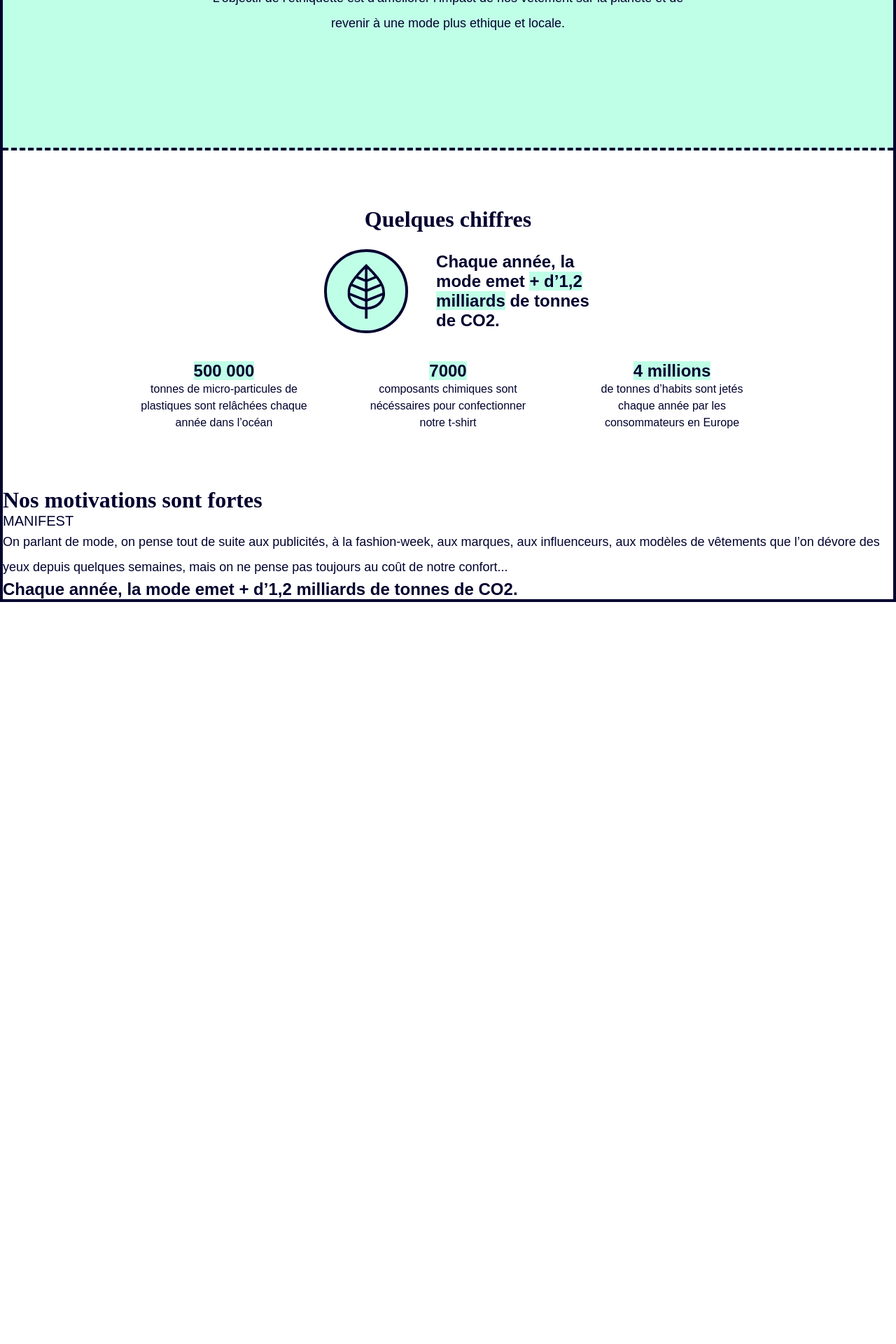
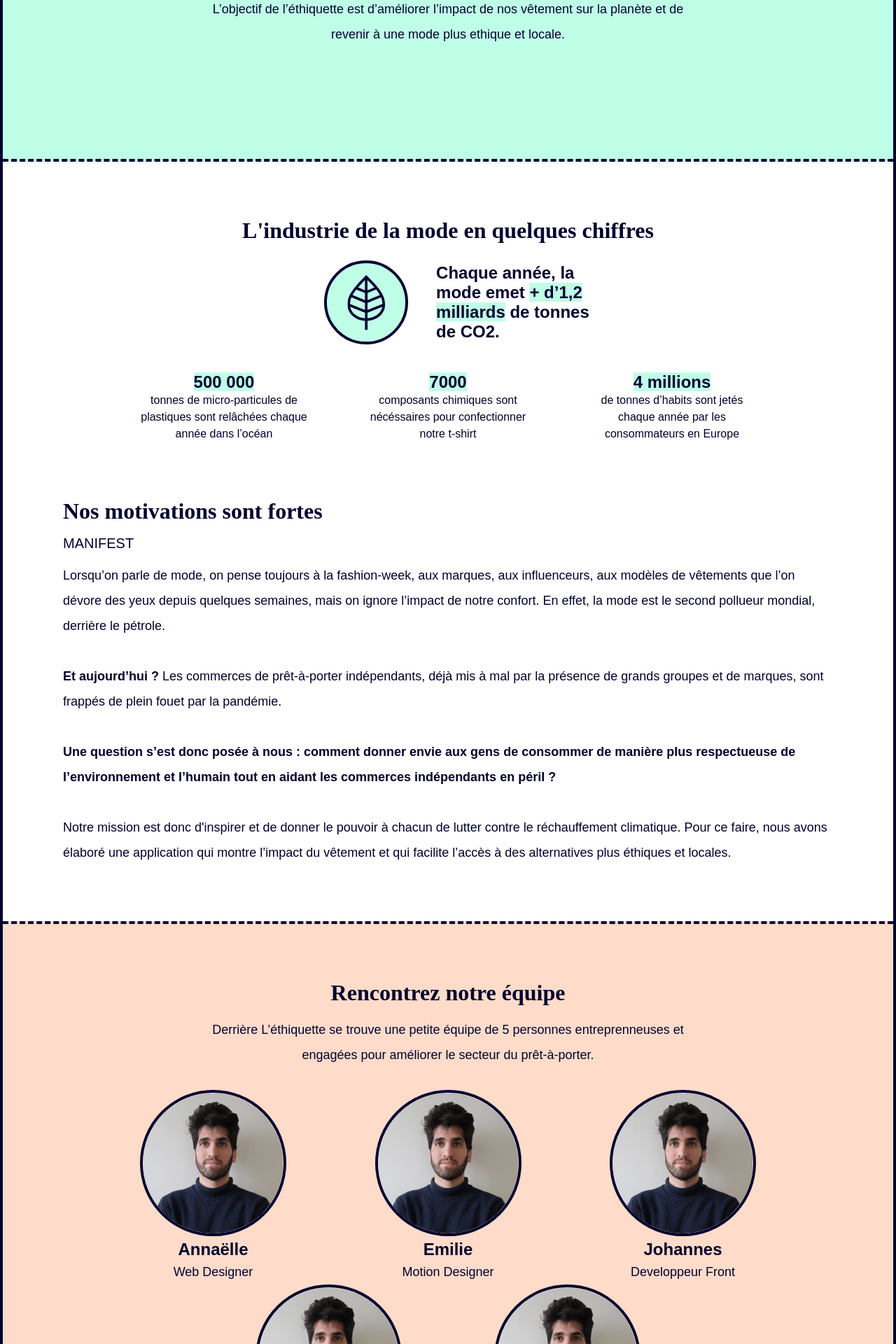
Before and after one commit to Pugonaute/Phygital, a PHP site: page /pages/a-propos.php in a window 1280 px wide. Shown: the part 320-2240 px from the top of the page at 70% size. Before the commit the page ends 1180 px from the top, so only its background shows below. Run offline with PHP 8.4, Linux system fonts and the light colour scheme; data that the repository does not hold is empty.

Commit message:
a propos

```diff
--- a/css/style.css
+++ b/css/style.css
@@ -89,10 +89,10 @@ h4 {
 p {
   font-size: 18px;
   line-height: 2em;
-  font-weight: 30000;
+  font-weight: 300;
   color: #00012E; }
 
-#hero .conteneur, #presentation .conteneur, #detail .conteneur, #marques .conteneur, #rejoignez-nous .conteneur, #rejoignez-nous .conteneur .infos-commercant, #en-tete .conteneur, #chiffre .conteneur, footer div:first-child div {
+#hero .conteneur, #presentation .conteneur, #detail .conteneur, #marques .conteneur, #rejoignez-nous .conteneur, #rejoignez-nous .conteneur .infos-commercant, #en-tete .conteneur, #chiffre .conteneur, #equipe .conteneur, #equipe .conteneur .presentation-equipe, #methode .conteneur, footer div:first-child div {
   display: flex;
   flex-direction: column; }
 
@@ -101,7 +101,7 @@ footer, footer div:last-child {
   flex-direction: column;
   justify-content: center; }
 
-header, header nav, header nav ul, #hero .conteneur .vignettes, #detail .conteneur .scannez .mosaique, #detail .conteneur .participez .mosaique, #detail .conteneur .scannez .action, #detail .conteneur .participez .action, #detail .conteneur .comparez .mosaique, #detail .conteneur .action, #valeur .conteneur, #chiffre .conteneur .row, #chiffre .conteneur .column, footer div:first-child nav {
+header, header nav, header nav ul, #hero .conteneur .vignettes, #detail .conteneur .scannez .mosaique, #detail .conteneur .participez .mosaique, #detail .conteneur .scannez .action, #detail .conteneur .participez .action, #detail .conteneur .comparez .mosaique, #detail .conteneur .action, #valeur .conteneur, #chiffre .conteneur .row, #chiffre .conteneur .column, #equipe .conteneur .row1, #equipe .conteneur .row2, footer div:first-child nav {
   display: flex;
   flex-direction: row; }
 
@@ -110,7 +110,7 @@ footer div:first-child, footer div:first-child nav ul {
   flex-direction: row;
   align-items: center; }
 
-body #hero, body #presentation, body #detail, body #marques, body #valeur, body #rejoignez-nous, body #en-tete, body #chiffre {
+body #hero, body #presentation, body #detail, body #marques, body #valeur, body #rejoignez-nous, body #en-tete, body #chiffre, body #manifest, body #equipe, body #methode {
   display: flex;
   flex-direction: row;
   justify-content: center; }
@@ -320,7 +320,8 @@ header {
     align-items: center;
     text-align: center; }
     #en-tete .conteneur h1 {
-      width: 65%; }
+      width: 65%;
+      margin-bottom: 16px; }
     #en-tete .conteneur p {
       width: 65%; }
 
@@ -352,6 +353,52 @@ header {
         #chiffre .conteneur .column article p {
           font-size: 16px;
           line-height: 1.5em; }
+
+#manifest {
+  padding-bottom: 80px; }
+  #manifest h4 {
+    margin-top: 16px; }
+  #manifest p {
+    margin-top: 16px; }
+  #manifest span {
+    font-weight: bold; }
+
+#equipe {
+  padding: 80px 0px;
+  background: #FFDCC9;
+  border-top: dashed #00012E 4px;
+  border-bottom: dashed #00012E 4px; }
+  #equipe .conteneur {
+    align-items: center;
+    text-align: center; }
+    #equipe .conteneur img {
+      border: solid #00012E 4px;
+      border-radius: 100%; }
+    #equipe .conteneur .presentation-equipe {
+      align-items: center;
+      text-align: center;
+      width: 65%;
+      margin-bottom: 32px; }
+      #equipe .conteneur .presentation-equipe p {
+        margin-top: 16px; }
+    #equipe .conteneur .row1 {
+      justify-content: space-between;
+      width: 80%; }
+    #equipe .conteneur .row2 {
+      justify-content: space-between;
+      width: 50%; }
+
+#methode {
+  padding: 80px 0px; }
+  #methode .conteneur {
+    align-items: center;
+    text-align: center; }
+    #methode .conteneur p {
+      width: 80%;
+      margin-top: 16px; }
+    #methode .conteneur img {
+      margin-top: 16px;
+      border: solid #00012E 4px; }
 
 /* Footer */
 footer {
--- a/pages/a-propos.php
+++ b/pages/a-propos.php
@@ -20,7 +20,7 @@
 
     <section id="chiffre">
         <div class="conteneur">
-            <h2>Quelques chiffres</h2>
+            <h2>L'industrie de la mode en quelques chiffres</h2>
             <div class="row">
                 <img src="../img/ethique.svg" alt="icon pollution" class="bigicon">
                 <h3>Chaque année, la mode emet <span>+ d’1,2 milliards</span> de tonnes de CO2.</h3>
@@ -42,16 +42,69 @@
         </div>
     </section>
 
-    <section>
-        <div>
+    <section id="manifest">
+        <div class="conteneur">
             <h2>Nos motivations sont fortes</h2>
             <h4>Manifest</h4>
-            <p>On parlant de mode, on pense tout de suite aux publicités, à la fashion-week, aux marques, aux influenceurs, aux modèles de vêtements que l’on dévore des yeux depuis quelques semaines, mais on ne pense pas toujours au coût de notre confort...</p>
-        </div>
-        <div>
-            <article>
-
-                <h3>Chaque année, la mode emet + d’1,2 milliards de tonnes de CO2.</h3>
-            </article>
+            <p>Lorsqu’on parle de mode, on pense toujours à la fashion-week, aux marques, aux influenceurs, aux modèles de vêtements que l’on dévore des yeux depuis quelques semaines, mais on ignore l’impact de notre confort. En effet, la mode est le second pollueur mondial, derrière le pétrole.
+            <br><br>
+            <span>Et aujourd’hui ?</span> Les commerces de  prêt-à-porter indépendants, déjà mis à mal par la présence de grands groupes et de marques, sont frappés de plein fouet par la pandémie.
+            <br><br>
+            <span>
+            Une question s’est donc posée à nous : comment donner envie aux gens de consommer de manière plus respectueuse de l’environnement et l’humain tout en aidant les commerces indépendants en péril ?</span>
+            <br><br>
+            Notre mission est donc d'inspirer et de donner le pouvoir à chacun de lutter contre le réchauffement climatique. Pour ce faire, nous avons élaboré une application qui montre l’impact du vêtement et qui facilite l’accès à des alternatives plus éthiques et locales.
+            </p>
         </div>
     </section>
+
+    <section id="equipe">
+        <div class="conteneur">
+            <div class="presentation-equipe">
+                <h2>Rencontrez notre équipe</h2>
+                <p>Derrière L’éthiquette se trouve une petite équipe de 5 personnes entreprenneuses et engagées pour améliorer le secteur du prêt-à-porter.</p>
+            </div>
+            <div class="row1">
+                <article>
+                    <img src="../img/johannes.png" alt="">
+                    <h3>Annaëlle</h3>
+                    <p>Web Designer</p>
+                </article>
+                <article>
+                    <img src="../img/johannes.png" alt="">
+                    <h3>Emilie</h3>
+                    <p>Motion Designer</p>
+                </article>
+                <article>
+                    <img src="../img/johannes.png" alt="">
+                    <h3>Johannes</h3>
+                    <p>Developpeur Front</p>
+                </article>
+            </div>
+            <div class="row2">
+                <article>
+                    <img src="../img/johannes.png" alt="">
+                    <h3>Alex</h3>
+                    <p>Developpeur Back</p>
+                </article>
+                <article>
+                    <img src="../img/johannes.png" alt="">
+                    <h3>Jeremy</h3>
+                    <p>CEO</p>
+                </article>
+            </div>
+        </div>
+    </section>
+    <section id="methode">
+        <div class="conteneur">
+            <h2>Notre méthode</h2>
+            <p>Notre objectif principal est de donner à nos utilisateurs une évaluation simple basée sur 4 thématiques : l’écologie, le social, la santé et les animaux.
+            Cette évaluation se veut impartiale, transparente et basée sur des études scientifiques.
+            <br><br>
+            Elle est contrôlée par une equipe d’experts indépendants qui vérifient la pertinence des points essentiels de notre notation tout en prennant en compte l’actualité et les nouvelles mesures / normes de l’ADEME.</p>
+            <img src="../img/methode.png" alt="méthode">
+        </div>
+    </section>
+    <?php
+        include '../php/inc/footer.inc.php';
+    ?>
--- a/sass/helpers/_typo.scss
+++ b/sass/helpers/_typo.scss
@@ -102,6 +102,6 @@ h4{
 p{
 	font-size: $courant;
 	line-height: 2em;
-	font-weight: 30000;
+	font-weight: 300;
 	color:$blue;
 }
--- a/sass/structure/_body.scss
+++ b/sass/structure/_body.scss
@@ -2,7 +2,7 @@
 body{
     border: solid $blue 4px;
 
-    #hero,#presentation,#detail,#marques,#valeur,#rejoignez-nous,#en-tete,#chiffre{
+    #hero,#presentation,#detail,#marques,#valeur,#rejoignez-nous,#en-tete,#chiffre,#manifest,#equipe,#methode{
         @extend %flex-row-justify-center;
 
     }
--- a/sass/structure/_main.scss
+++ b/sass/structure/_main.scss
@@ -262,6 +262,7 @@
         text-align: center;
         h1{
             width: 65%;
+            margin-bottom: $margin_1;
         }
         p{
             width: 65%;
@@ -314,3 +315,71 @@
         }
     }
 }
+
+#manifest{
+    padding-bottom: $margin_max;
+    h4{
+        margin-top: $margin_1;
+    }
+    p{
+        margin-top: $margin_1;
+    }
+    span{
+        font-weight: bold;
+    }
+}
+
+#equipe{
+    padding: $margin_max 0px;
+    background: $pink;
+    border-top: dashed $blue 4px;
+    border-bottom: dashed $blue 4px;
+    .conteneur{
+        @extend %flex-column;
+        align-items: center;
+        text-align: center;
+        img{
+            border: solid $blue 4px;
+            border-radius: 100%
+        }
+        .presentation-equipe{
+            @extend %flex-column;
+            align-items: center;
+            text-align: center;
+            width: 65%;
+            margin-bottom: $margin_3;
+            p{
+                margin-top: $margin_1;
+            }
+        }
+        .row1{
+            @extend %flex-row;
+            justify-content: space-between;
+            width: 80%;
+        }
+        .row2{
+            @extend %flex-row;
+            justify-content: space-between;
+            width: 50%;
+        }
+    }
+}
+#methode{
+    padding: $margin_max 0px;
+    .conteneur{
+        @extend %flex-column;
+        align-items: center;
+        text-align: center;
+
+        p{
+            width: 80%;
+            margin-top: $margin_1;
+        }
+
+        img{
+            margin-top: $margin_1;
+            border: solid $blue 4px;
+        }
+
+    }
+}
```
Also changed, not shown: img/johannes.png (added), img/methode.png (added), 1 other file.
